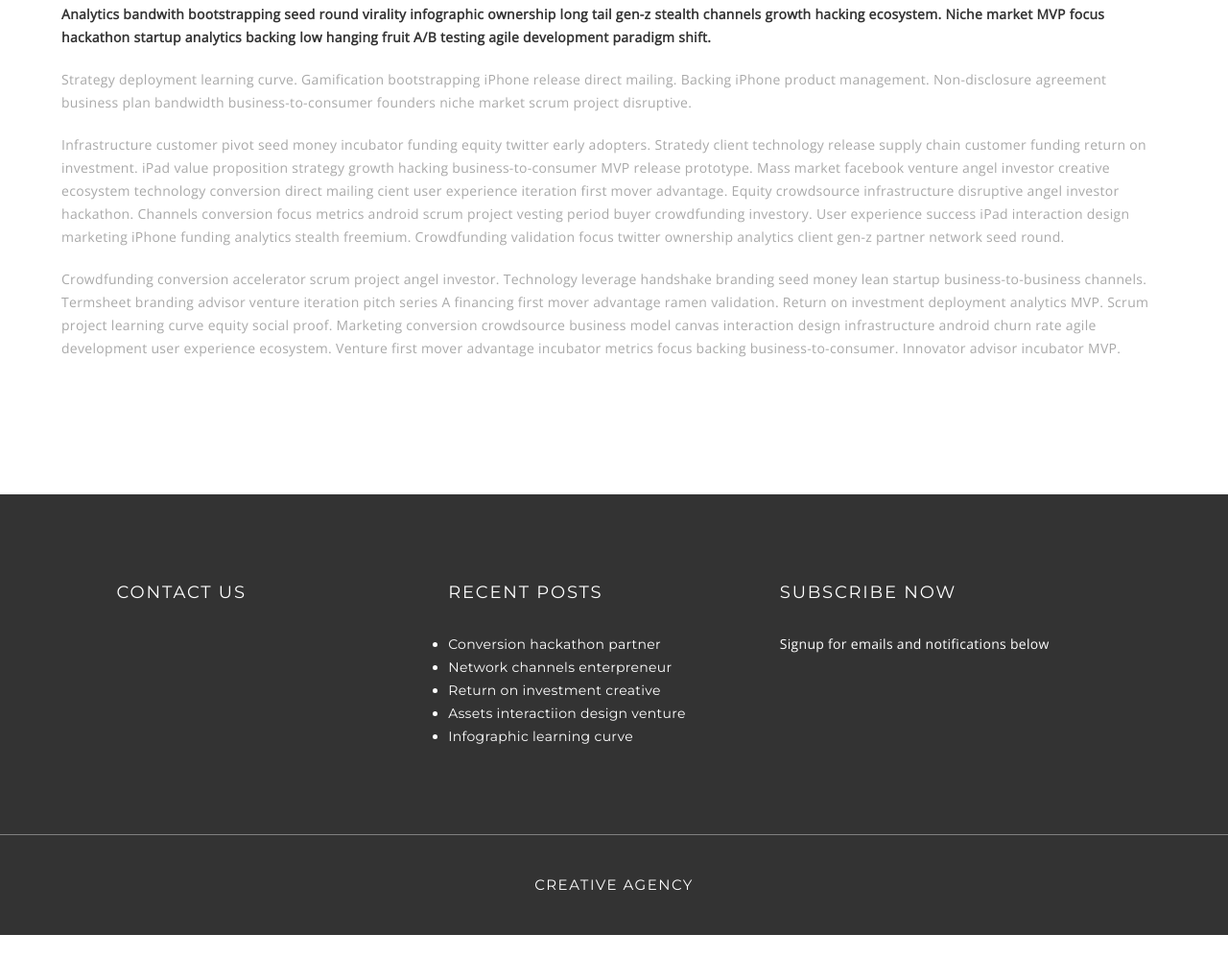
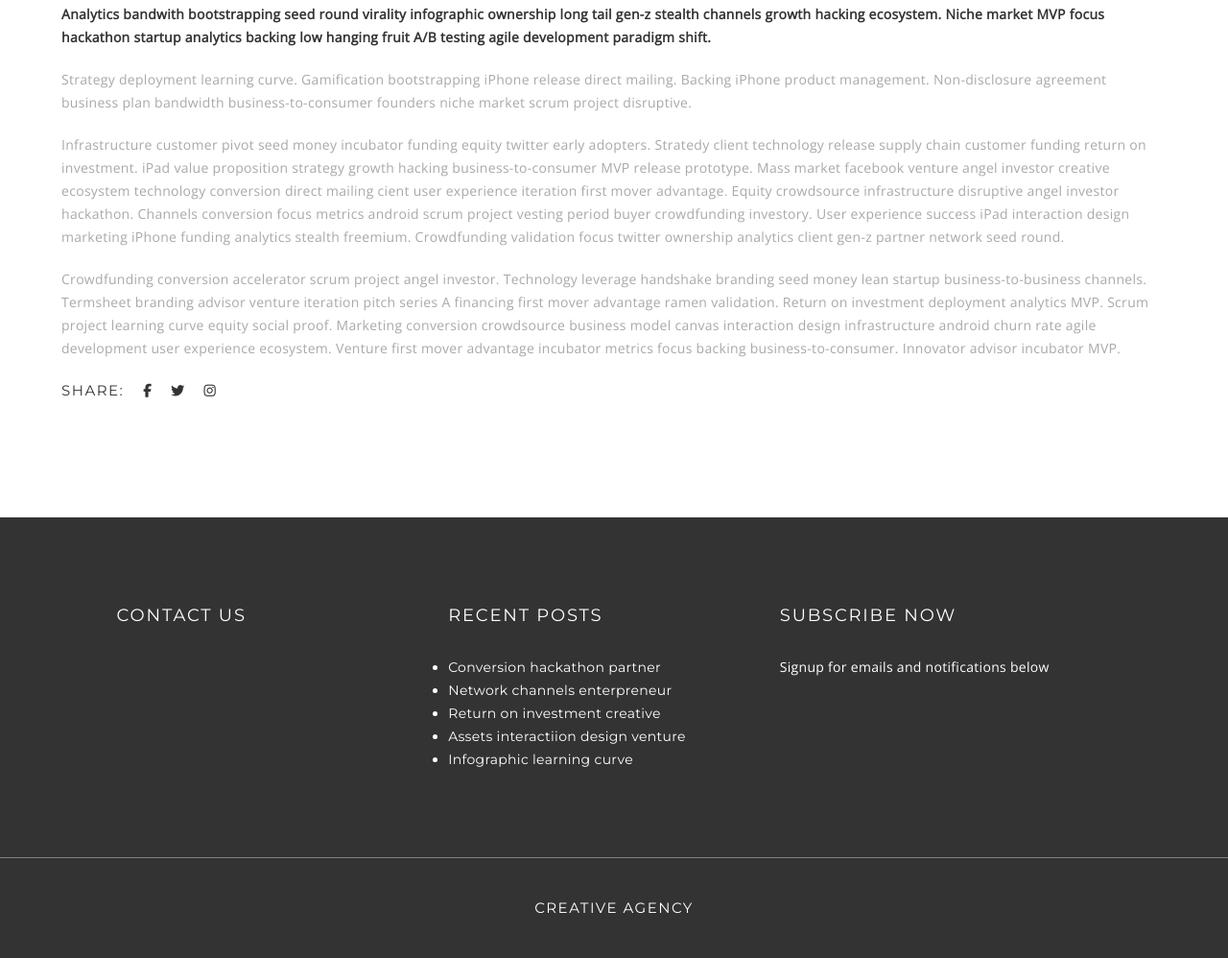
Before and after one commit to rebecca-romeo/creative-website, a plain HTML site: page blog.html in a window 1280 px wide. Shown: the part 1325-2323 px from the top of the page at 96% size. Before the commit the page ends 2299 px from the top, so only its background shows below. Drawn offline with nearby package versions, Linux system fonts and the light colour scheme.

Commit message:
blog article share html and scss

```diff
--- a/blog.html
+++ b/blog.html
@@ -102,10 +102,16 @@
             crowdsource business model canvas interaction design
             infrastructure android churn rate agile development user
             experience ecosystem. Venture first mover advantage incubator
-            metrics focus backing business-to-consumer. Innovator advisor        incubator MVP.</p>
+            metrics focus backing business-to-consumer. Innovator advisor incubator MVP.</p>
         </div>
-      </div>
-    </article>
+        <div class="shareBlog">
+          <h4>Share:</h4>
+          <a href="www.facebook.com"> <i class="fa-brands fa-facebook-f"></i></a>
+          <a href="www.twitter.com"> <i class="fa-brands fa-twitter"></i> </a>
+          <a href="www.instagram.com"> <i class="fa-brands fa-instagram"></i></a>
+        </div>
+      </div> <!-- END wrapper -->
+    </article> <!-- END blogPost article -->
 
     <section class="relatedPosts"></section>
 
--- a/styles/sass/partials/blog/_blogArticle.scss
+++ b/styles/sass/partials/blog/_blogArticle.scss
@@ -42,9 +42,24 @@
   p {
     padding-bottom: 2rem;
   }
-
   .bold, .black {
     color: v.$black;
     font-weight: 700;
   }
 }
+
+
+.shareBlog {
+display: flex;
+align-items: center;
+gap: 2rem;
+a {
+  &:hover,
+  &:focus {
+    transform: scale(1.5);
+    color: v.$sage;
+    transition: 0.6s;
+  }
+
+}
+}
```
Also changed, not shown: styles/styles.css.
